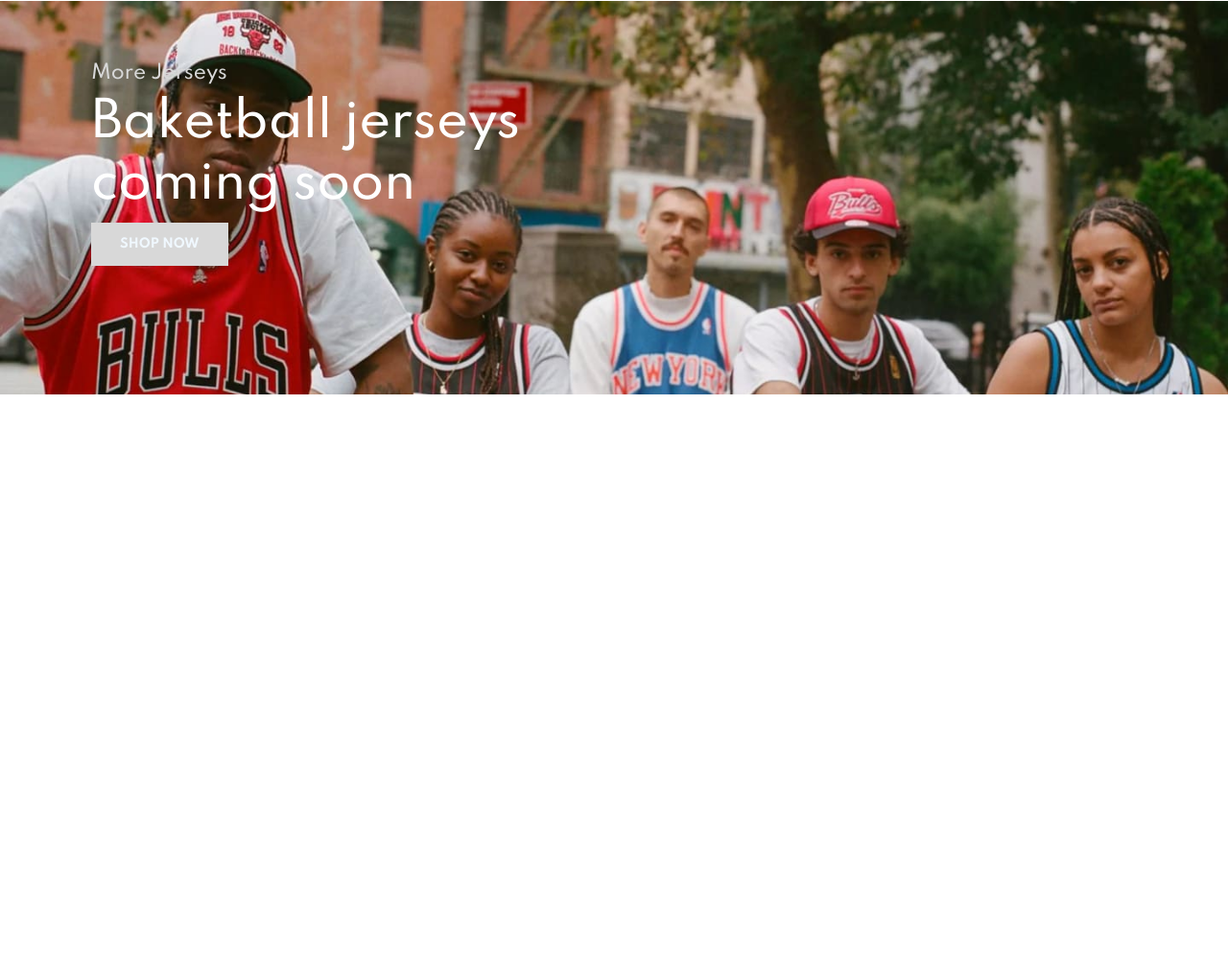
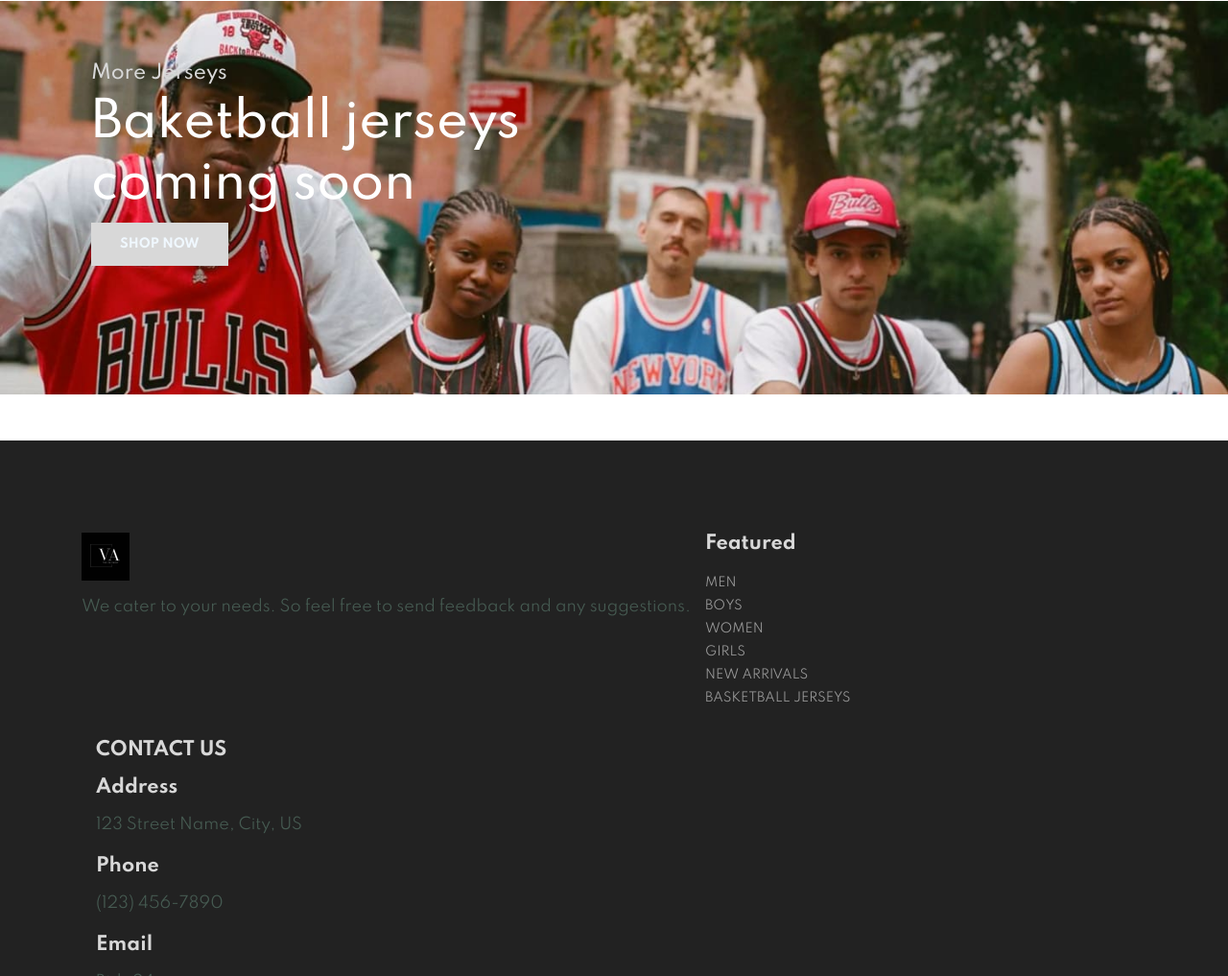
Before and after one commit to MaatlaT/My-Website, a plain HTML site: page index.html in a window 1280 px wide. Shown: the part 1783-2800 px from the top of the page at 96% size. Before the commit the page ends 2242 px from the top, so only its background shows below. Drawn offline with nearby package versions, Linux system fonts and the light colour scheme.

Commit message:
added footer section

```diff
--- a/index.html
+++ b/index.html
@@ -146,6 +146,47 @@
                 <button class="text-uppercase">Shop Now</button>
             </div>
         </section>
+
+        <!--footer section-->
+
+        <footer class="mt-5 py-5">
+            <div class="row container mx-auto pt-5">
+                <div class="footer-one" col-lg-3 col-md-3 col-12>
+                    <img src="Images/logo.png" alt="logo">
+                        <p>We cater to your needs. So feel free to send feedback and any suggestions.</p>
+                </div>
+
+                <div class="footer-one col-lg-3 col-md-3 col-12 mb-3">
+                    <h5 class="pb-2">Featured</h5>
+                        <ul class="text-uppercase list-unstyled">
+                            <li><a href="#">men</a></li>
+                            <li><a href="#">boys</a></li>
+                            <li><a href="#">women</a></li>
+                            <li><a href="#">girls</a></li>
+                            <li><a href="#">new arrivals</a></li>
+                            <li><a href="#">basketball jerseys</a></li>
+                        </ul>
+                </div>
+
+                <div class="footer-one col-lg-3 col-md-3 col-12 mb-3">
+                    <h5 class="text-uppercase pb-2">Contact Us</h5>
+                        <div>
+                            <h5>Address</h5>
+                                <p>123 Street Name, City, US</p>
+                        </div>
+
+                        <div>
+                            <h5 >Phone</h5>
+                                <p>(123) 456-7890</p>
+                        </div>
+
+                        <div>
+                            <h5>Email</h5>
+                                <p>Bida24-333@thuto.bac.ac.bw</p>
+                        </div>
+                </div>
+            </div>
+        </footer>
       <script src="https://cdn.jsdelivr.net/npm/@popperjs/core@2.9.2/dist/umd/popper.min.js" integrity="sha384-IQsoLXl5PILFhosVNubq5LC7Qb9DXgDA9i+tQ8Zj3iwWAwPtgFTxbJ8NT4GN1R8p" crossorigin="anonymous"></script>
       <script src="https://cdn.jsdelivr.net/npm/bootstrap@5.0.2/dist/js/bootstrap.min.js" integrity="sha384-cVKIPhGWiC2Al4u+LWgxfKTRIcfu0JTxR+EQDz/bgldoEyl4H0zUF0QKbrJ0EcQF" crossorigin="anonymous"></script>
     </body>
--- a/styles.css
+++ b/styles.css
@@ -73,6 +73,7 @@ body {
   font-size: 16px;
   top:  0;
   left: 0;
+  box-shadow: 0 5px 10px rgba(245, 178, 178, 0.7)
 }
 
 .navbar-light .navbar-nav .nav-link{
@@ -200,3 +201,22 @@ body {
 #banner button{
   background-color: #d8d8d8;
 }
+
+footer {
+  background-color: #222;
+}
+
+footer h5{
+  color: #d8d8d8;
+  font-weight: 700;
+  font-size: 1.2rem;
+}
+
+footer li a{
+  font-size: 0.8rem;
+  color: #999;
+}
+
+footer li a:hover{
+  color: #d8d8d8;
+}
```
